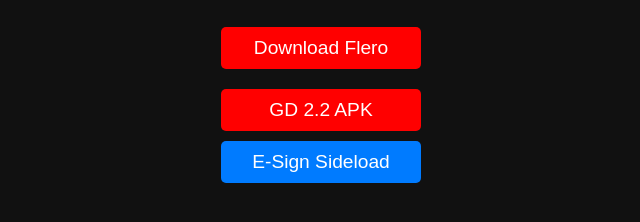
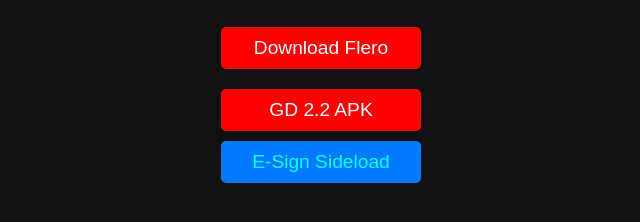
Before and after one commit to sigmarizzvoidance/GeometryModMenus, a plain HTML site: page index.html in a window 1280 px wide. Shown: the part 354-576 px from the top of the page, without its empty margins (319-959 px from the left). Drawn offline with Linux system fonts and the light colour scheme.

Commit message:
Update styles.css

```diff
--- a/styles.css
+++ b/styles.css
@@ -35,7 +35,7 @@ p {
 /* Styling for the download buttons */
 .download-btn {
     background-color: #f00; /* Red button by default */
-    color: white;
+    color: white;  /* Default text color is white */
     border: none;
     padding: 10px 20px;
     font-size: 1.2em;
@@ -56,6 +56,7 @@ p {
 .blue-btn {
     background-color: #007bff; /* Blue button */
     margin-top: 10px; /* Add some space between buttons */
+    color: #00FFFF; /* Light cyan text color */
 }
 
 /* Hover effect for blue button */
```
